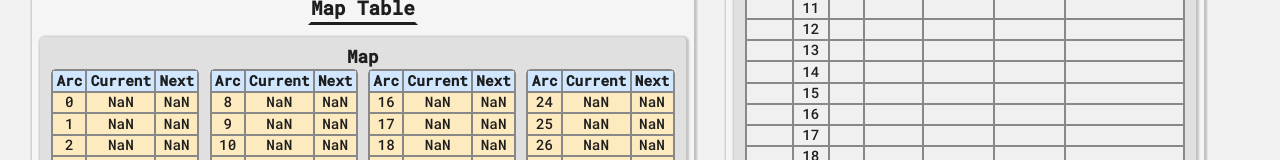
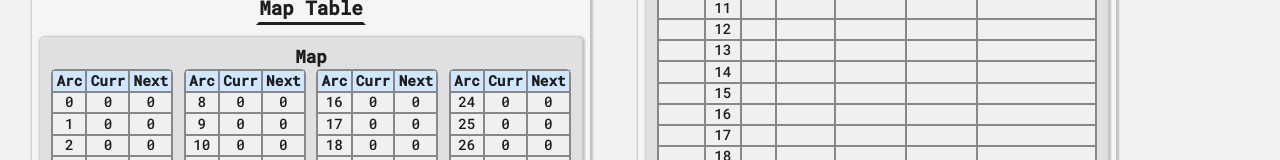
Before and after one commit to haytham918/vcdive, a Next.js app: page /debugger in a window 1280 px wide. Shown: the part 508-668 px from the top of the page. Built offline with nearby package versions, Linux system fonts and the light colour scheme; no server answers.

Commit message:
update map table layout a bit

```diff
--- a/src/components/processor_components/MapTable.tsx
+++ b/src/components/processor_components/MapTable.tsx
@@ -20,6 +20,7 @@ const MapTable: React.FC<{
 
     const current_map_values: number[] = Array(MAP_TABLE_SIZE).fill(0);
     for (let i = 0; i < MAP_TABLE_SIZE; i++) {
+        if (map_table_data[`MAP_TABLE_BRAT_WORKER.current_state[${i}]`])
             current_map_values[i] = convert_hex_to_dec(
                 map_table_data[`MAP_TABLE_BRAT_WORKER.current_state[${i}]`]
             );
@@ -27,6 +28,7 @@ const MapTable: React.FC<{
 
     const next_map_values: number[] = Array(MAP_TABLE_SIZE).fill(0);
     for (let i = 0; i < MAP_TABLE_SIZE; i++) {
+        if (map_table_data[`MAP_TABLE_BRAT_WORKER.next_state[${i}]`])
             next_map_values[i] = convert_hex_to_dec(
                 map_table_data[`MAP_TABLE_BRAT_WORKER.next_state[${i}]`]
             );
@@ -37,7 +39,7 @@ const MapTable: React.FC<{
             <thead>
                 <tr>
                     <th>Arc</th>
-                    <th>Current</th>
+                    <th>Curr</th>
                     <th>Next</th>
                 </tr>
             </thead>
```
Lines whose indentation alone changed are shown as unchanged.
